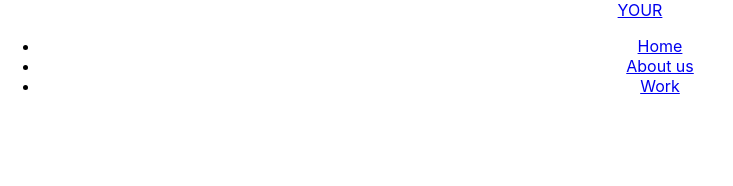
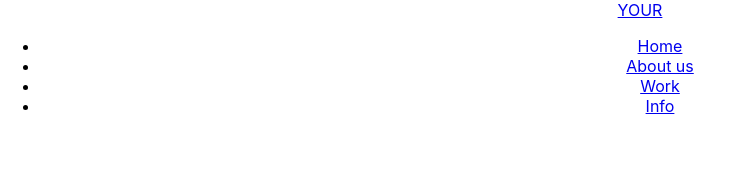
Before and after one commit to joaov1ct0r/react-cloud, a React (Create React App) app: page / in a window 1280 px wide. Shown: the top 186 px of the page, without its empty margins (0-733 px from the left). Built offline with nearby package versions, Linux system fonts and the light colour scheme.

Commit message:
elemento li a info criado dentro de ul em nav em app.js

```diff
--- a/src/App.js
+++ b/src/App.js
@@ -18,6 +18,10 @@ function App() {
                     <li>
                         <a href="#work">Work</a>
                     </li>
+
+                    <li>
+                        <a href="#info">Info</a>
+                    </li>
                 </ul>
             </nav>
         </div>
```
